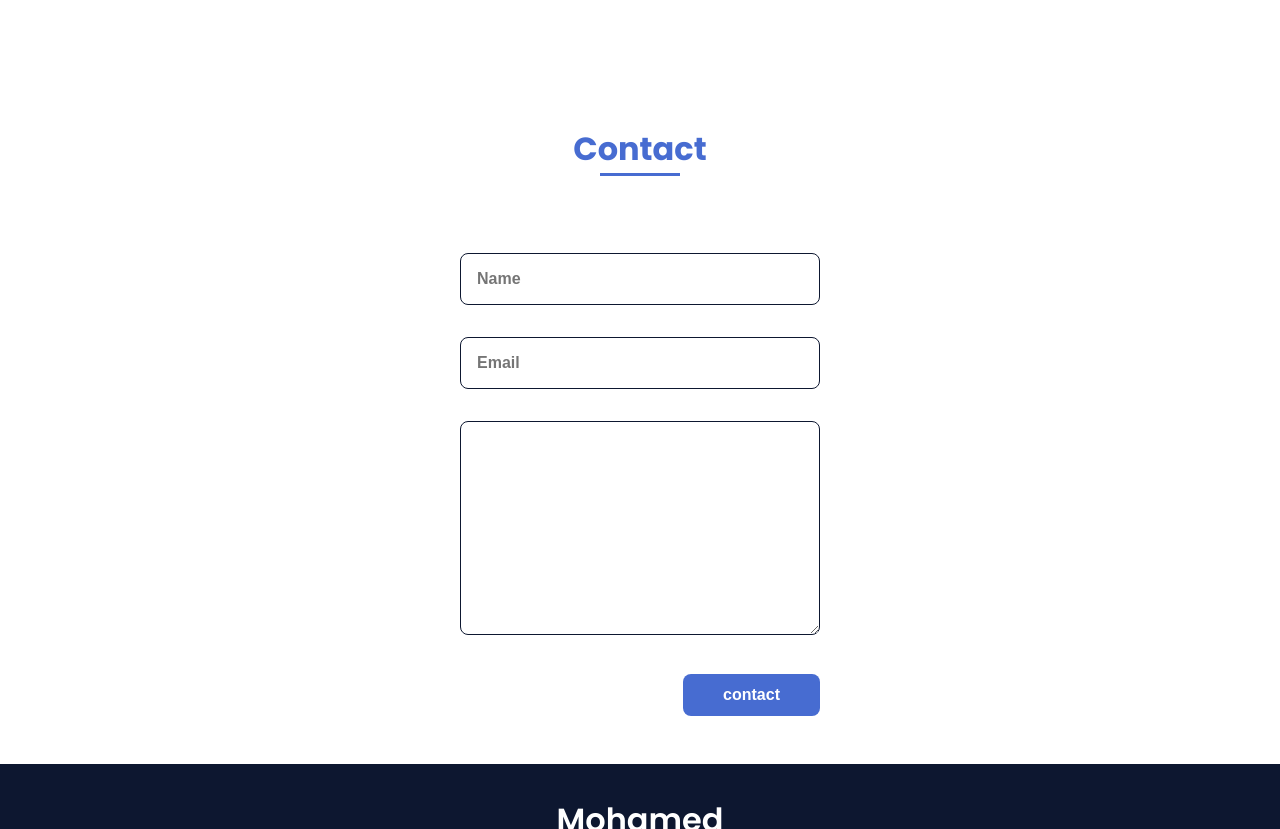
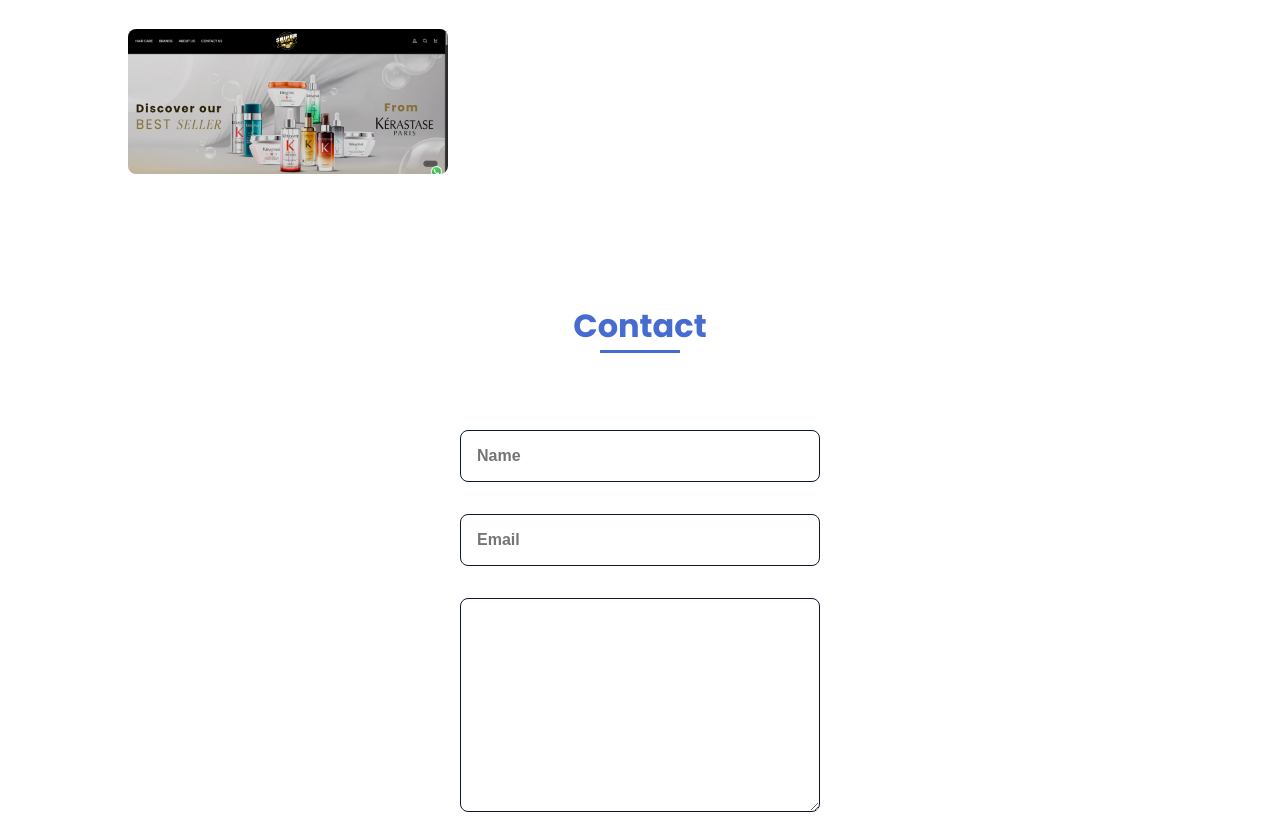
Before and after one commit to Mohamedd40/portfolio, a plain HTML site: page index.html in a window 1280 px wide. Shown: the part 2962-3791 px from the top of the page. Drawn offline with nearby package versions, Linux system fonts and the light colour scheme.

Commit message:
add sniper

```diff
--- a/index.html
+++ b/index.html
@@ -191,6 +191,9 @@
                     <a href="https://99centsplusbargains.net/" class="work__img">
                         <img src="assets/img/99cent.png" alt="">
                     </a>
+                    <a href="https://sniperdeal.com/" class="work__img">
+                        <img src="assets/img/image copy.png" alt="">
+                    </a>
                 </div>
             </section>
 
```
Also changed, not shown: assets/img/image copy.png (added).
